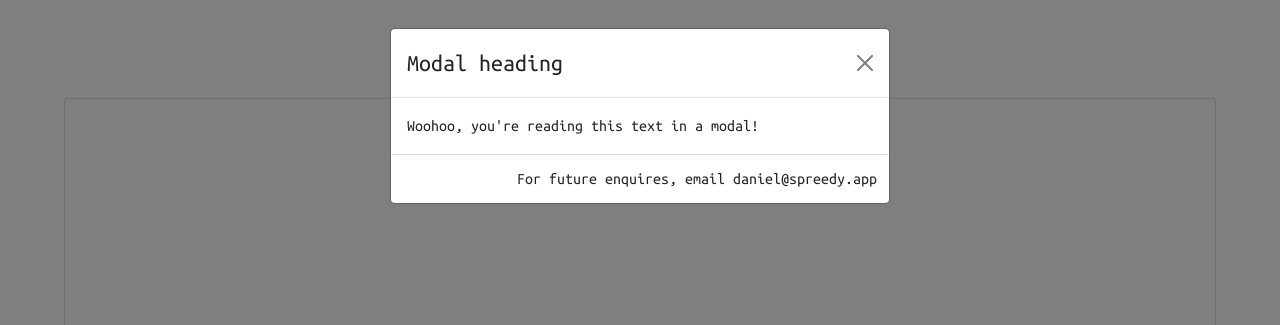
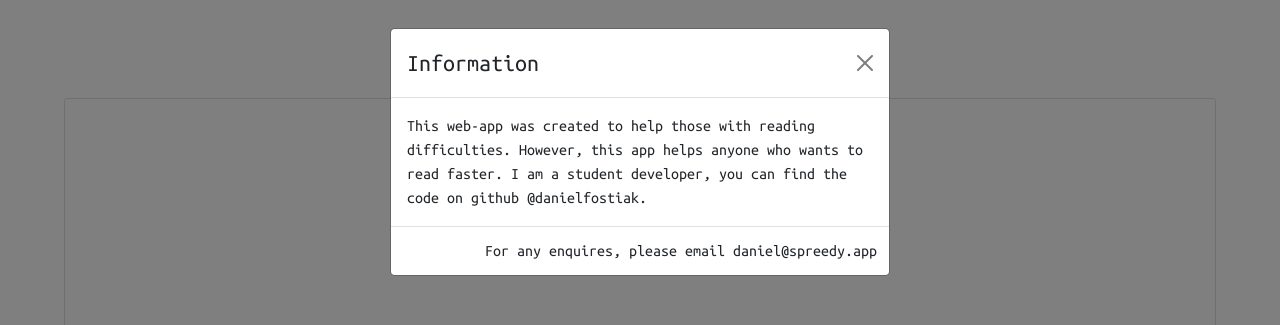
Before and after one commit to danielfostiak/Spreedy, a React (Create React App) app: page / in a window 1280 px wide. Both pictures are taken after a click on the element "spreedy". Shown: the top 325 px of the page. Built offline with nearby package versions, Linux system fonts and the light colour scheme.

Commit message:
Update App.js

```diff
--- a/src/App.js
+++ b/src/App.js
@@ -69,11 +69,11 @@ function App() {
       </Navbar>
       <Modal show={show} onHide={handleClose}>
         <Modal.Header closeButton>
-          <Modal.Title>Modal heading</Modal.Title>
+          <Modal.Title>Information</Modal.Title>
         </Modal.Header>
-        <Modal.Body>Woohoo, you're reading this text in a modal!</Modal.Body>
+        <Modal.Body>This web-app was created to help those with reading difficulties. However, this app helps anyone who wants to read faster. I am a student developer, you can find the code on github @danielfostiak.</Modal.Body>
         <Modal.Footer>
-          For future enquires, email daniel@spreedy.app
+          For any enquires, please email daniel@spreedy.app
         </Modal.Footer>
       </Modal>
       <div style={{ width: "100%", margin: "0 auto", textAlign: "center" }}>
```
